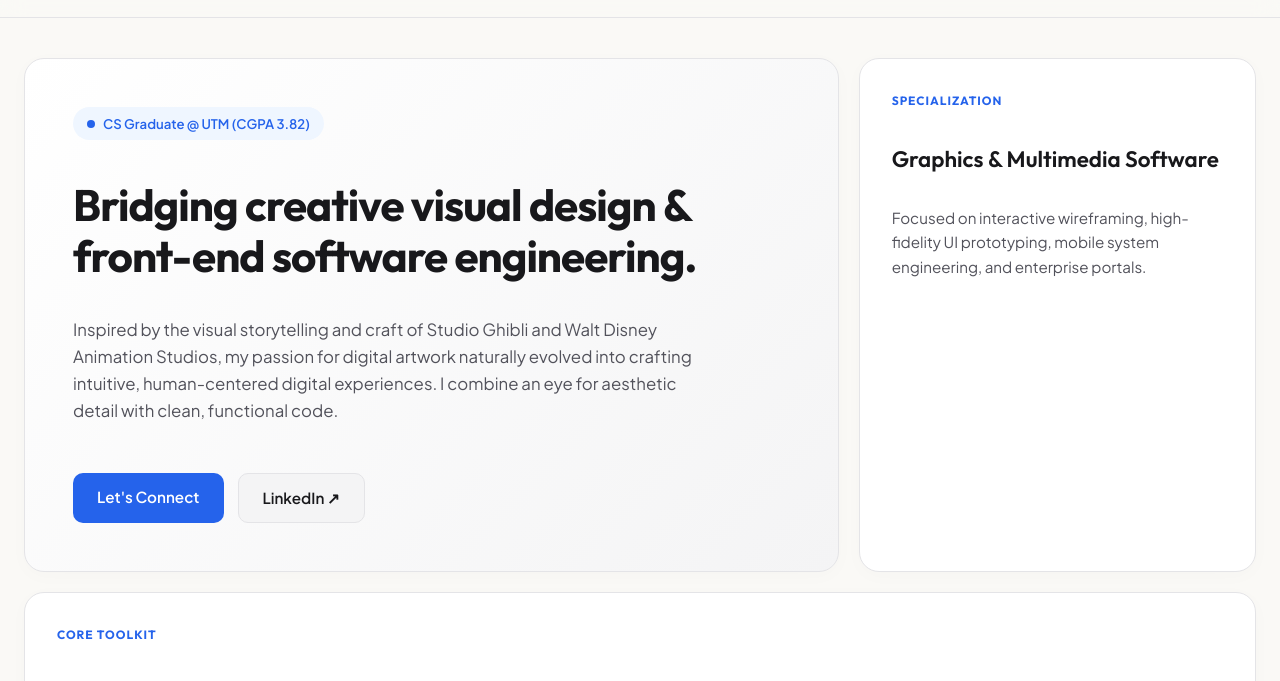
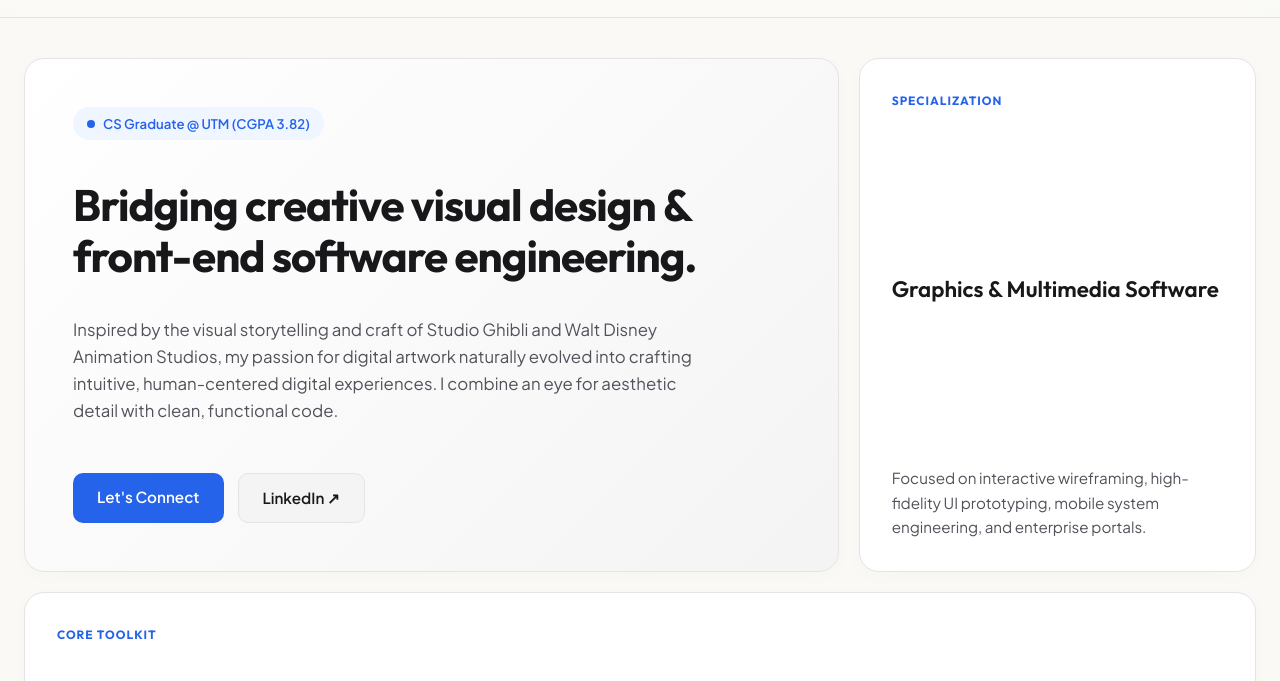
Before and after one commit to YasminJohari/yasmin-portfolio, a plain HTML site: page index.html in a window 1280 px wide. Shown: the part 62-743 px from the top of the page. Drawn offline with Linux system fonts and the light colour scheme.

Commit message:
Updated portfolio content

```diff
--- a/style.css
+++ b/style.css
@@ -108,7 +108,7 @@ body {
     padding: 32px;
     display: flex;
     flex-direction: column;
-    justify-content: flex start;
+    justify-content: space-between;
     gap: 16px;
     box-shadow: 0 4px 20px rgba(0, 0, 0, 0.02);
     transition: transform 0.25s ease, box-shadow 0.25s ease, border-color 0.25s ease;
```
